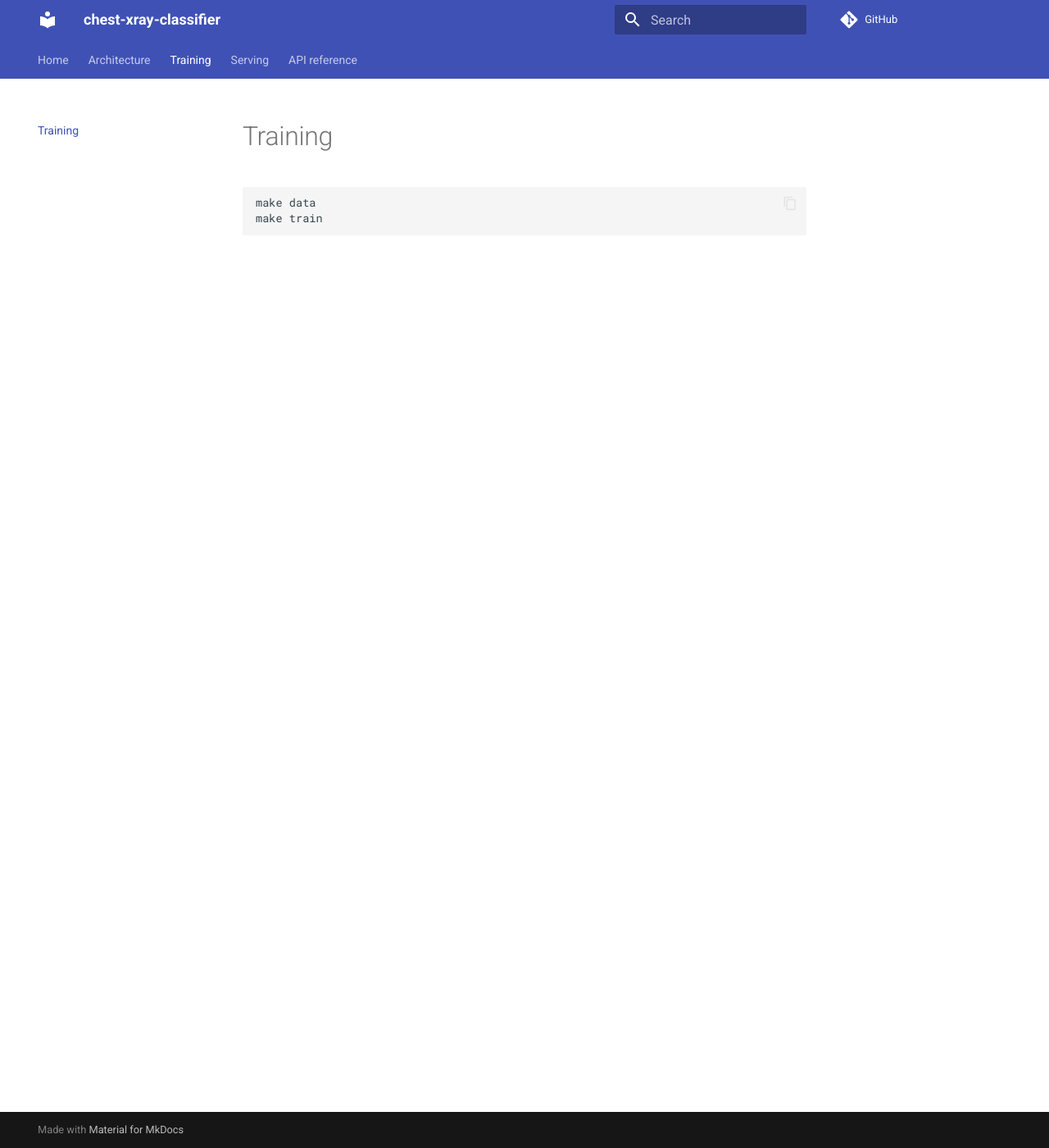
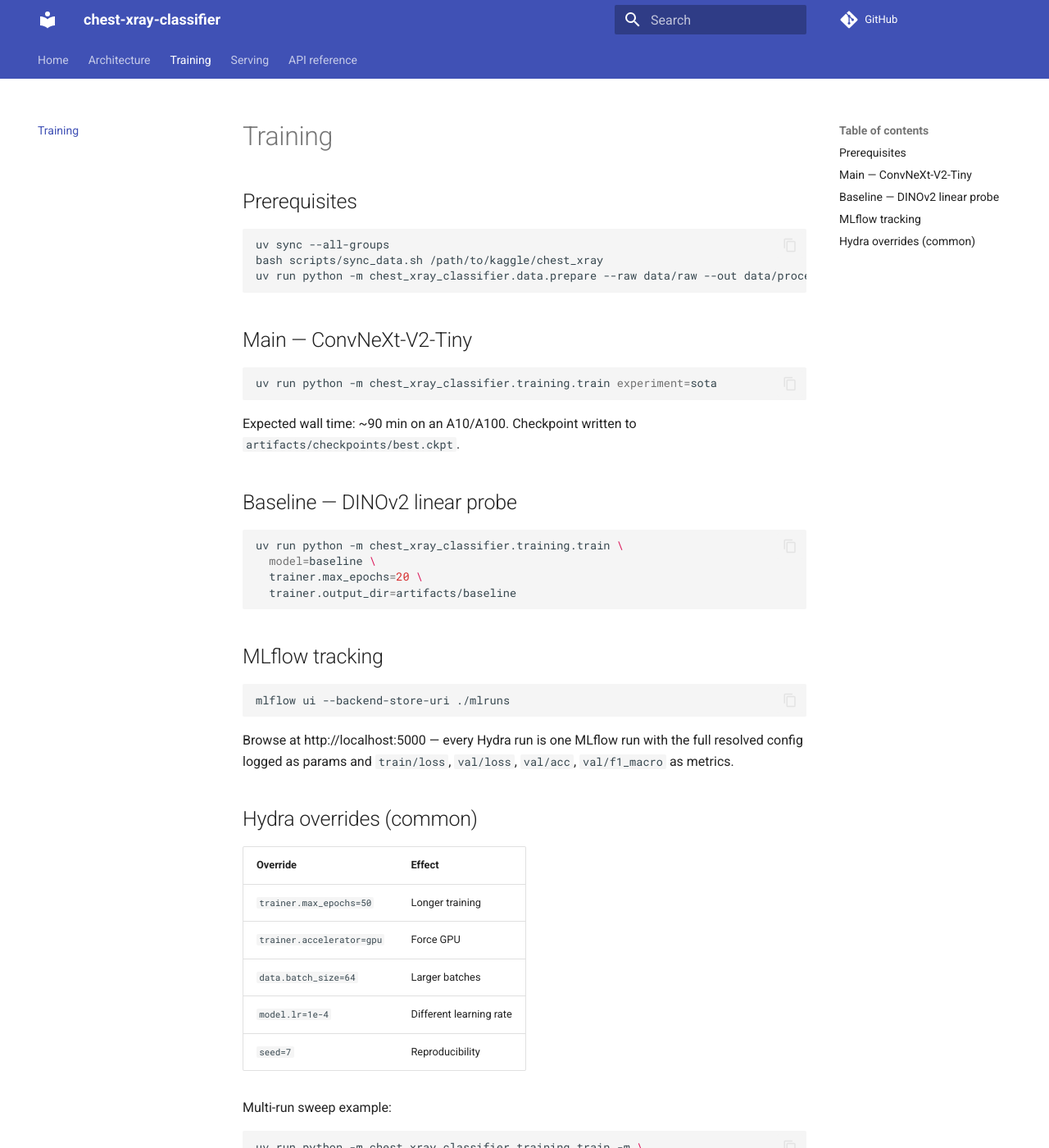
Before and after one commit to kiselyovd/chest-xray-classifier, an MkDocs documentation site: the page built from docs/training.md, in a window 1280 px wide and 1400 px high. Shown: the whole window at 82% size. Built offline with MkDocs 1.6.1 and Material for MkDocs 9.7.7, drawn with Linux system fonts in a browser that asks for light colours; comment, search, counter and statistics services are not loaded; some of the changed text lies outside the part shown.

````diff
--- a/docs/architecture.md
+++ b/docs/architecture.md
@@ -1,3 +1,47 @@
 # Architecture
 
-Describe the data flow, model choice, and key design decisions.
+## Data flow
+
+```
+Kaggle zip ──► data/raw/{train,val,test}/{NORMAL,PNEUMONIA}
+                         │
+                         ▼   scripts/sync_data.sh
+                 data/prepare.py
+                 (split PNEUMONIA by filename: _bacteria_ / _virus_)
+                         │
+                         ▼
+  data/processed/{train,val,test}/{normal,bacterial_pneumonia,viral_pneumonia}
+                         │
+                         ▼   ImageDataModule + ImageDataset
+                  ClassificationModule (Lightning)
+                         │
+           ┌─────────────┼─────────────┐
+           ▼             ▼             ▼
+   artifacts/       mlruns/       evaluation/evaluate.py
+   checkpoints/     (MLflow)      ──► reports/metrics.json
+           │
+           ▼  scripts/publish_to_hf.py
+     Hugging Face Hub (kiselyovd/chest-xray-classifier)
+```
+
+## Model choices
+
+- **Main — ConvNeXt-V2-Tiny.** Modern CNN with strong ImageNet-22k pretraining; good accuracy/compute balance for medical imaging. Pre-trained via `transformers.ConvNextV2ForImageClassification` with a 3-label classification head.
+- **Baseline — DINOv2 ViT-S linear probe.** Frozen self-supervised backbone (`facebook/dinov2-small`) with a single trainable linear layer on top of the `[CLS]` embedding. Acts as a methodology sanity check — the main model must clearly beat a frozen generic feature extractor to justify the compute.
+
+## Metrics
+
+| Metric | Why |
+|---|---|
+| Per-class precision/recall/F1 | Detect class-specific weakness (viral is the hardest + smallest class) |
+| Macro F1 | Headline number tolerant of class imbalance |
+| Confusion matrix | Expose bacterial↔viral confusions (clinically meaningful) |
+| Macro AUROC (OvR) | Threshold-independent separability, averaged over classes |
+
+Accuracy alone is avoided — bacterial_pneumonia dominates the train split.
+
+## Key conventions
+
+- Class index order is alphabetical, matching `torchvision.ImageFolder`: `("bacterial_pneumonia", "normal", "viral_pneumonia")`.
+- Checkpoint contains `model_name` in its hyperparameters so `inference.load_model` can rebuild the backbone without metadata supplied by the caller.
+- Lightning trainer seed-controlled via Hydra `seed`; deterministic mode on.
--- a/docs/training.md
+++ b/docs/training.md
@@ -1,6 +1,52 @@
 # Training
 
+## Prerequisites
+
 ```bash
-make data
-make train
+uv sync --all-groups
+bash scripts/sync_data.sh /path/to/kaggle/chest_xray
+uv run python -m chest_xray_classifier.data.prepare --raw data/raw --out data/processed
 ```
+
+## Main — ConvNeXt-V2-Tiny
+
+```bash
+uv run python -m chest_xray_classifier.training.train experiment=sota
+```
+
+Expected wall time: ~90 min on an A10/A100. Checkpoint written to `artifacts/checkpoints/best.ckpt`.
+
+## Baseline — DINOv2 linear probe
+
+```bash
+uv run python -m chest_xray_classifier.training.train \
+  model=baseline \
+  trainer.max_epochs=20 \
+  trainer.output_dir=artifacts/baseline
+```
+
+## MLflow tracking
+
+```bash
+mlflow ui --backend-store-uri ./mlruns
+```
+
+Browse at http://localhost:5000 — every Hydra run is one MLflow run with the full resolved config logged as params and `train/loss`, `val/loss`, `val/acc`, `val/f1_macro` as metrics.
+
+## Hydra overrides (common)
+
+| Override | Effect |
+|---|---|
+| `trainer.max_epochs=50` | Longer training |
+| `trainer.accelerator=gpu` | Force GPU |
+| `data.batch_size=64` | Larger batches |
+| `model.lr=1e-4` | Different learning rate |
+| `seed=7` | Reproducibility |
+
+Multi-run sweep example:
+
+```bash
+uv run python -m chest_xray_classifier.training.train -m \
+  model.lr=1e-5,3e-5,1e-4 \
+  data.batch_size=32,64
+```
````
Also changed, not shown: docs/index.md (+27 -2 lines), docs/model_card.md.j2 (+26 -3 lines), docs/serving.md (+47 -3 lines).
